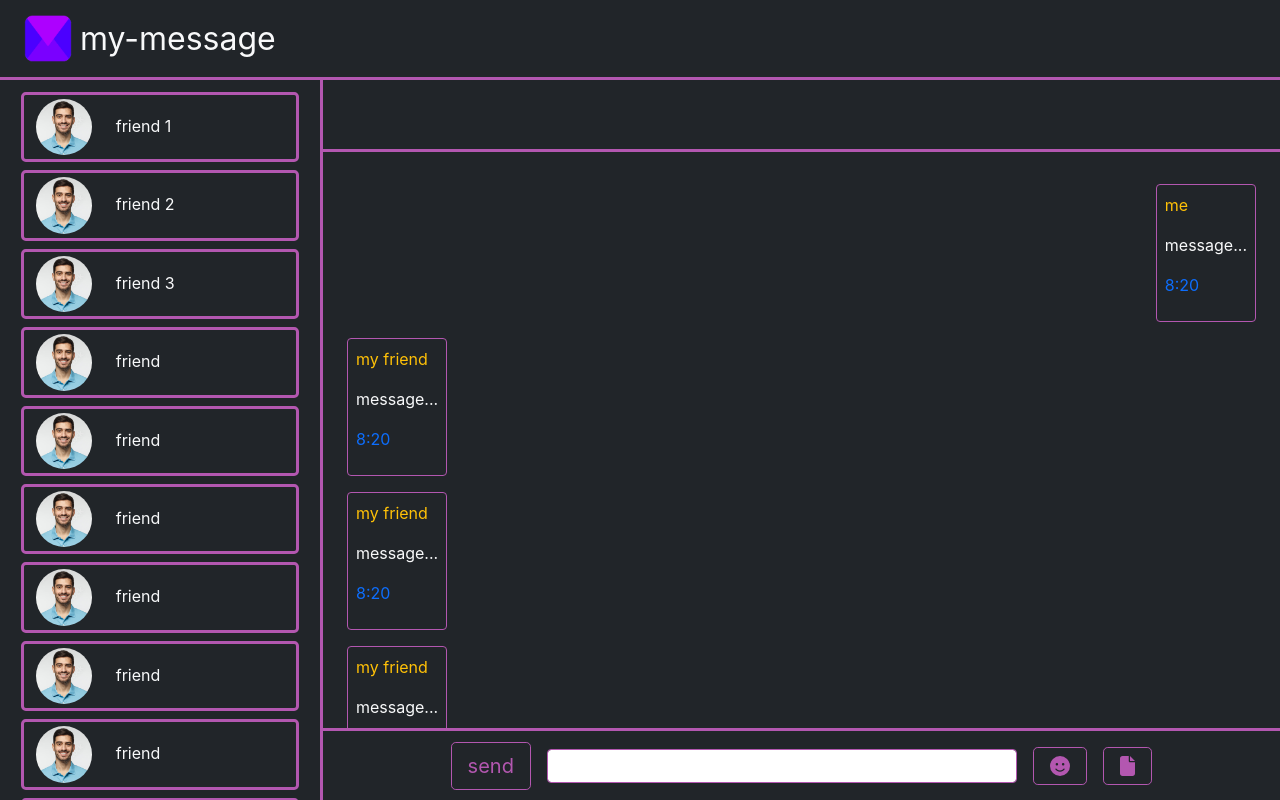
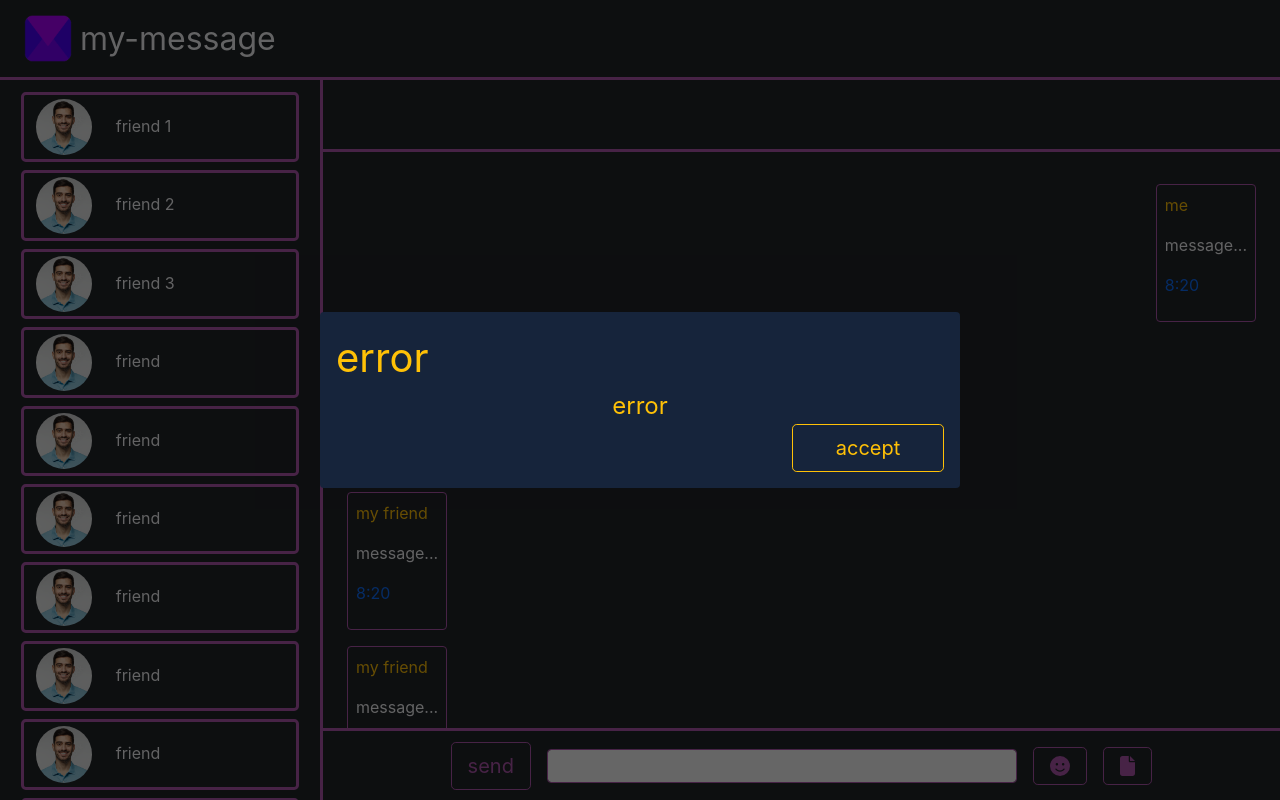
Before and after one commit to a-GumaryaN/my-message, a React (Create React App) app: page /user in a window 1280 px wide. Built offline with nearby package versions, Linux system fonts and the light colour scheme.

Commit message:
adding modal portal and modal slice in store

```diff
--- a/public/index.html
+++ b/public/index.html
@@ -1,20 +1,21 @@
 <!DOCTYPE html>
 <html lang="en">
+
 <head>
   <meta charset="utf-8" />
   <link rel="icon" href="%PUBLIC_URL%/logo.png" />
   <meta name="viewport" content="width=device-width, initial-scale=1" />
   <meta name="theme-color" content="#000000" />
-    <meta
-      name="description"
-      content="Web site created using create-react-app"
-    />
+  <meta name="description" content="Web site created using create-react-app" />
   <link rel="stylesheet" href="./assets/css/bootstrap.min.css" />
   <title>my-message</title>
 </head>
+
 <body>
   <noscript>You need to enable JavaScript to run this app.</noscript>
+  <div id="modal"></div>
   <div id="root" style="width: 100vw; height: 100vh"></div>
 </body>
 <script src="./assets/js/bootstrap.bundle.min.js"></script>
+
 </html>
--- a/src/App.tsx
+++ b/src/App.tsx
@@ -8,14 +8,21 @@
 import { useSelector } from "react-redux";
 import Overlay from "./Components/Overlay/Overlay";
 import AddProfileImage from "./Components/AddProfileImage/AddProfileImage";
+import Modal from "./Components/Modal/Modal";
+
 
 function App() {
   const { scroll, scroll_bg } = useSelector((state: any) => {
     return state.theme;
   });
 
+  const { message } = useSelector((state: any) => {
+    return state.modal;
+  });
+
   return (
     <div className={scroll + scroll_bg + "App full-height "}>
+      {message && < Modal />}
       <BrowserRouter>
         <Routes>
           <Route
--- a/src/Components/LoginPage/LoginPage.tsx
+++ b/src/Components/LoginPage/LoginPage.tsx
@@ -13,28 +13,28 @@
   const checkEmail = (): boolean => {
     if (!email.value) {
       emailDispatch({ type: "setError", error: "email in empty" });
-      return true;
+      return false;
     }
     if (!email.value.includes("@") || !email.value.includes(".com")) {
       emailDispatch({ type: "setError", error: "email not valid" });
-      return true;
+      return false;
     }
-    return false;
+    return true;
   };
 
   const checkPassword = (): boolean => {
     if (!password.value) {
       passwordDispatch({ type: "setError", error: "password in empty" });
-      return true;
+      return false;
     }
-    if (password.value.length < 8) {
+    if (password.value.length < 1) {
       passwordDispatch({
         type: "setError",
         error: "password most be more than 8 characters",
       });
-      return true;
+      return false;
     }
-    return false;
+    return true;
   };
 
   const submitHandler = async (data: React.FormEvent) => {
@@ -59,7 +59,9 @@
         }
       }`;
 
-      const { data }: any = usefetch(query);
+      const { data }: any =await usefetch(query);
+
+
     } catch (error) {
       console.log(error);
     }
--- /dev/null
+++ b/src/Components/Modal/Modal.module.css
@@ -0,0 +1,15 @@
+.modal-back {
+	background-color: rgba(0,0,0,0.6);
+	width: 100vw;
+	height: 100vh;
+	display: flex;
+    flex-direction: column;
+	position: fixed;
+	justify-content: center;
+	align-items: center;
+	z-index: 10;
+}
+
+.card{
+	background-color: #16243b;
+}
--- /dev/null
+++ b/src/Components/Modal/Modal.tsx
@@ -0,0 +1,62 @@
+import { FC } from "react";
+import { createPortal } from "react-dom";
+import { useDispatch, useSelector } from "react-redux";
+import style from "./Modal.module.css";
+import { setMessage } from "../../store/modal";
+
+
+
+
+const Modal = () => {
+
+    const dispatch = useDispatch();
+
+    const { text } = useSelector((state: any) => {
+        return state.theme;
+    });
+
+    const modalClickHandler = () => {
+        dispatch(setMessage({ type: "", message: "" }));
+    };
+
+    const { type, message, title } = useSelector((state: any) => {
+        return state.modal;
+    });
+
+    let textColor = " text-danger",
+        btnType = " btn-outline-danger ";
+
+    if (type === "message") {
+        textColor = " text-success";
+        btnType = " btn-outline-success ";
+    }
+    if (type === "warning") {
+        textColor = " text-warning";
+        btnType = " btn-outline-warning ";
+    }
+
+    const modal = (
+        <div className={style["modal-back"]}>
+            <div className={"col-12 col-md-6 p-3 rounded-2 d-flex flex-column " + style.card}>
+                <div className={"align-self-start font-4 " + textColor}>
+                    {title}
+                </div>
+                <div
+                    className={"row justify-content-center align-content-center font-2 " + textColor}
+                >
+                    {message}
+                </div>
+                <button
+                    onClick={modalClickHandler}
+                    className={"col-12 col-md-5 col-lg-3 btn btn-lg align-self-end " + btnType}
+                >
+                    accept
+                </button>
+            </div>
+        </div>
+    );
+
+    return createPortal(modal, document.getElementById("modal")!);
+}
+
+export default Modal;
--- a/src/Components/Overlay/Overlay.tsx
+++ b/src/Components/Overlay/Overlay.tsx
@@ -9,7 +9,7 @@
     <div
       className={
         bg +
-        " col-12 container-fluid full-height " +
+        "col-12 container-fluid full-height " +
         "text-light d-flex flex-column " +
         " align-items-center"
       }
--- a/src/Components/User/User.tsx
+++ b/src/Components/User/User.tsx
@@ -2,10 +2,24 @@
 import Aside from "./Aside/Aside";
 import Message from "./Message/Message";
 import OffCanvas from "./OffCanvas/OffCanvas";
-import { useState, FC } from "react";
+import { useState, FC, useEffect } from "react";
 import { useSelector } from "react-redux";
+import { useDispatch } from "react-redux";
+import usefetch from "../../hooks/useFetch/useFetch";
 
 const User: FC<{}> = (props) => {
+  const { email } = useSelector((state: any) => {
+    return state.authentication;
+  });
+
+  // useEffect(async() => {
+  //   const getPersonsQuery=``;
+  //   const persos=await usefetch(getPersonsQuery);
+  // }, [email]);
+
+
+  const dispatch = useDispatch();
+
   const { text, border, bg } = useSelector((state: any) => {
     return state.theme;
   });
--- /dev/null
+++ b/src/store/modal.ts
@@ -0,0 +1,19 @@
+import { createSlice } from "@reduxjs/toolkit";
+
+const initialState = { type: "warning", message: "error", title: "error" };
+
+const modal = createSlice({
+    name: "modal",
+    initialState,
+    reducers: {
+        setMessage: (state, action) => {
+            state.message = action.payload.message;
+            state.title = action.payload.title;
+            state.type = action.payload.type;
+        },
+    },
+});
+
+export const { setMessage } = modal.actions;
+
+export default modal.reducer;
--- a/src/store/store.ts
+++ b/src/store/store.ts
@@ -3,9 +3,10 @@
 import OffCanvas from "./OffCanvas";
 import authentication from "./authentication";
 import theme from "./theme";
+import modal from "./modal";
 
 const store = configureStore({
-  reducer: { OffCanvas, selectedPerson, authentication, theme },
+  reducer: { OffCanvas, selectedPerson, authentication, theme ,modal },
 });
 
 export default store;
```
Lines whose indentation alone changed are shown as unchanged.
